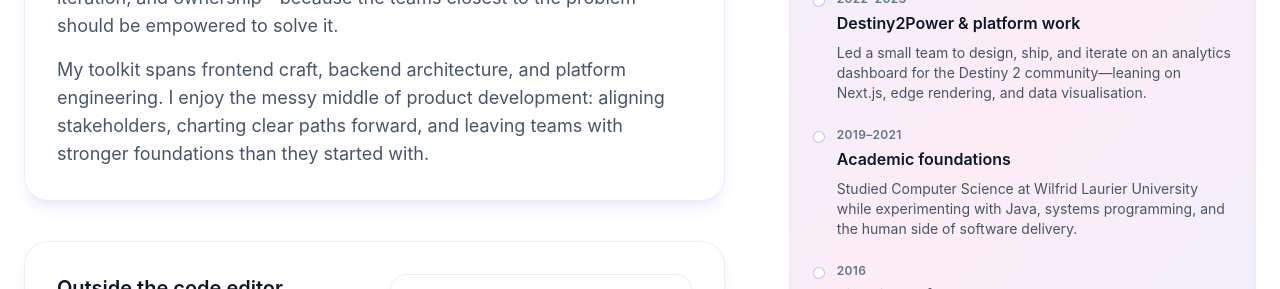
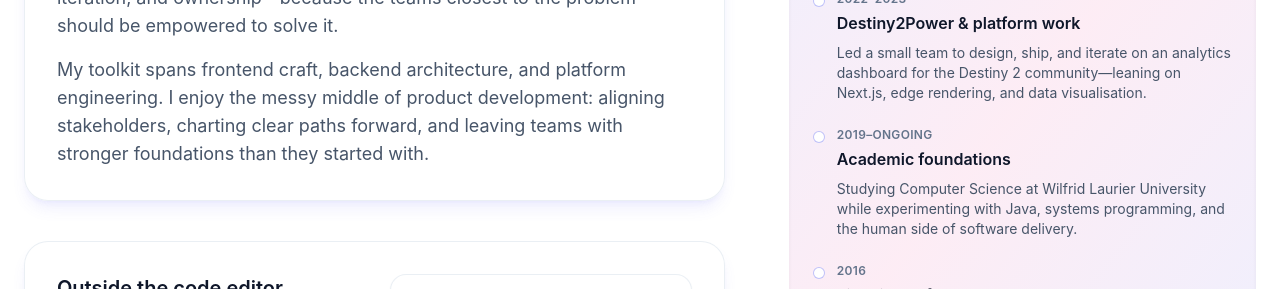
Before and after one commit to AgentOJR/owenrabe-dotcom, a Next.js app: page /about in a window 1280 px wide. Shown: the part 980-1269 px from the top of the page. Built offline with nearby package versions, Linux system fonts and the light colour scheme.

Commit message:
minor date changes

```diff
--- a/pages/about.tsx
+++ b/pages/about.tsx
@@ -17,10 +17,10 @@ const About: NextPage = () => {
         "Led a small team to design, ship, and iterate on an analytics dashboard for the Destiny 2 community—leaning on Next.js, edge rendering, and data visualisation.",
     },
     {
-      year: "2019–2021",
+      year: "2019–Ongoing",
       title: "Academic foundations",
       description:
-        "Studied Computer Science at Wilfrid Laurier University while experimenting with Java, systems programming, and the human side of software delivery.",
+        "Studying Computer Science at Wilfrid Laurier University while experimenting with Java, systems programming, and the human side of software delivery.",
     },
     {
       year: "2016",
```
